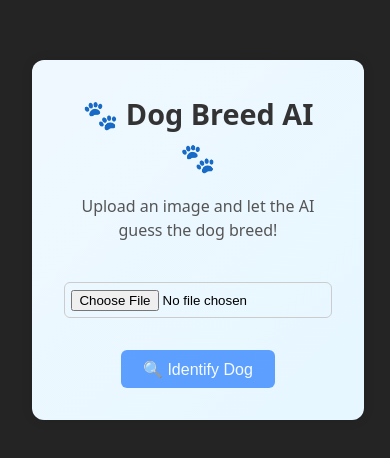
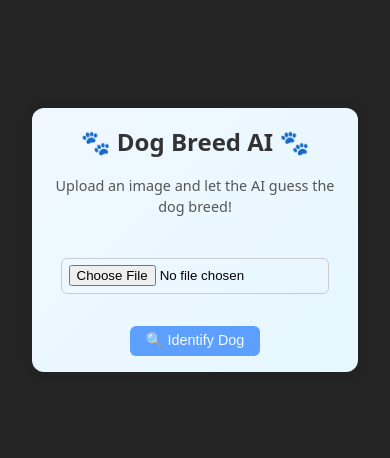
Before and after one commit to IllSmithDa/animal-client, a React (Vite) app: page / in a window 390 px wide. Shown: the part 182-640 px from the top of the page. Built offline with nearby package versions, Linux system fonts and the light colour scheme.

Commit message:
adjusted css strategy

```diff
--- a/src/App.tsx
+++ b/src/App.tsx
@@ -1,5 +1,5 @@
 import './App.css'
-import ImagePredictor from './components/ImagePredictor'
+import ImagePredictor from './components/ImagePredictor/ImagePredictor'
 
 function App() {
   return (
--- /dev/null
+++ b/src/components/ImagePredictor/ImagePredictor.css
@@ -0,0 +1,107 @@
+.container {
+  max-width: 480px;
+  margin: 2rem auto;
+  padding: 2rem;
+  text-align: center;
+  background: linear-gradient(135deg, #f0f8ff, #e6f7ff);
+  border-radius: 12px;
+  box-shadow: 0 0 12px rgba(0, 0, 0, 0.1);
+}
+
+.header {
+  font-size: 1.8rem;
+  margin-bottom: 0.5rem;
+  color: #333;
+  margin: auto;
+}
+
+.subHeader {
+  font-size: 1rem;
+  color: #555;
+  margin-bottom: 1.5rem;
+}
+
+.fileInput {
+  margin: 1rem 0;
+  padding: 0.4rem;
+  border: 1px solid #ccc;
+  border-radius: 6px;
+  cursor: pointer;
+  color: #000;
+}
+
+.button {
+  background-color: #0066ff;
+  color: #fff;
+  border: none;
+  border-radius: 6px;
+  padding: 0.6rem 1.4rem;
+  font-size: 1rem;
+  margin-top: 1rem;
+  transition: background-color 0.2s;
+}
+
+.imageContainer {
+  margin-top: 1.5rem;
+}
+
+.image {
+  width: 100%;
+  max-height: 300px;
+  object-fit: contain;
+  border-radius: 10px;
+  box-shadow: 0 4px 12px rgba(0, 0, 0, 0.2);
+}
+
+.predictionBox {
+  margin-top: 1.5rem;
+  background-color: #f4faff;
+  border: 1px solid #b3daff;
+  padding: 1rem;
+  border-radius: 8px;
+  font-size: 1.1rem;
+  color: #004085;
+}
+
+.factBox {
+  margin-top: 1.5rem;
+  background-color: #fff3cd;
+  border: 1px solid #ffeeba;
+  padding: 1rem;
+  border-radius: 8px;
+  font-size: 1.1rem;
+  color: #856404;
+  text-align: left;
+  line-height: 1.5;
+  font-family: Arial, sans-serif;
+  font-weight: 400;
+  box-shadow: 0 4px 12px rgba(0, 0, 0, 0.1);
+  max-width: 90%;
+  margin: 1rem auto;
+  transition: transform 0.2s;
+}
+
+@media screen and (max-width: 600px) {
+  .container {
+    padding: 1rem;
+    margin: 10px auto;
+  }
+  .header {
+    font-size: 1.5rem;
+  }
+  .subHeader {
+    font-size: 0.9rem;
+  }
+  .button {
+    padding: 0.4rem 1rem;
+    font-size: 0.9rem;
+  }
+  .factBox {
+    font-size: 1rem;
+    padding: 0.8rem;
+  }
+  .image {
+    max-height: 200px;
+  }
+
+}
--- a/src/components/ImagePredictor.tsx
+++ b/src/components/ImagePredictor/ImagePredictor.tsx
@@ -1,7 +1,7 @@
-/* eslint-disable @typescript-eslint/no-explicit-any */
 /* eslint-disable @typescript-eslint/no-unused-vars */
 import React, { useState } from 'react';
-import Loader from './Loader/Loader';
+import Loader from '../Loader/Loader';
+import './ImagePredictor.css';
 
 export default function ImagePredictor() {
   const [file, setFile] = useState<File>();
@@ -77,22 +77,22 @@ export default function ImagePredictor() {
   };
 
   return (
-    <div style={styles.container}>
-      <h2 style={styles.header}>🐾 Dog Breed AI 🐾</h2>
-      <p style={styles.subHeader}>Upload an image and let the AI guess the dog breed!</p>
+    <div className='container'>
+      <h2 className='header'>🐾 Dog Breed AI 🐾</h2>
+      <p className='subHeader'>Upload an image and let the AI guess the dog breed!</p>
 
       <input
         type="file"
         accept="image/*"
         onChange={handleFileChange}
-        style={styles.fileInput}
+        className='fileInput'
       />
 
       <button
         onClick={handleSubmit}
         disabled={!file || loading}
+        className='button'
         style={{
-          ...styles.button,
           opacity: !file || loading ? 0.6 : 1,
           cursor: !file || loading ? 'not-allowed' : 'pointer',
         }}
@@ -101,22 +101,22 @@ export default function ImagePredictor() {
       </button>
 
       {previewURL && (
-        <div style={styles.imageContainer}>
+        <div className='imageContainer'>
           <img
             src={previewURL}
             alt="Uploaded Preview"
-            style={styles.image}
+            className='image'
           />
         </div>
       )}
 
       {prediction && (
-        <div style={styles.predictionBox}>
+        <div className='predictionBox'>
           <strong>Prediction:</strong> {prediction}
         </div>
       )}
       {dogFacts && (
-        <div style={styles.factBox}>
+        <div className='factBox'>
           <strong></strong> {dogFacts}
         </div>
       )}
@@ -126,106 +126,3 @@ export default function ImagePredictor() {
     </div>
   );
 }
-
-const styles: any = {
-  container: {
-    maxWidth: '480px',
-    margin: '2rem auto',
-    padding: '2rem',
-    textAlign: 'center',
-    background: 'linear-gradient(135deg, #f0f8ff, #e6f7ff)',
-    borderRadius: '12px',
-    boxShadow: '0 0 12px rgba(0,0,0,0.1)',
-  },
-  header: {
-    fontSize: '1.8rem',
-    marginBottom: '0.5rem',
-    color: '#333',
-    margin: 'auto',
-  },
-  subHeader: {
-    fontSize: '1rem',
-    color: '#555',
-    marginBottom: '1.5rem',
-  },
-  fileInput: {
-    margin: '1rem 0',
-    padding: '0.4rem',
-    border: '1px solid #ccc',
-    borderRadius: '6px',
-    cursor: 'pointer',
-    color: '#000'
-  },
-  button: {
-    backgroundColor: '#0066ff',
-    color: '#fff',
-    border: 'none',
-    borderRadius: '6px',
-    padding: '0.6rem 1.4rem',
-    fontSize: '1rem',
-    marginTop: '1rem',
-    transition: 'background-color 0.2s',
-  },
-  imageContainer: {
-    marginTop: '1.5rem',
-  },
-  image: {
-    width: '100%',
-    maxHeight: '300px',
-    objectFit: 'contain',
-    borderRadius: '10px',
-    boxShadow: '0 4px 12px rgba(0, 0, 0, 0.2)',
-  },
-  predictionBox: {
-    marginTop: '1.5rem',
-    backgroundColor: '#f4faff',
-    border: '1px solid #b3daff',
-    padding: '1rem',
-    borderRadius: '8px',
-    fontSize: '1.1rem',
-    color: '#004085',
-  },
-  factBox: {
-    marginTop: '1.5rem',
-    backgroundColor: '#fff3cd',
-    border: '1px solid #ffeeba',
-    padding: '1rem',
-    borderRadius: '8px',
-    fontSize: '1.1rem',
-    color: '#856404',
-    textAlign: 'left',
-    lineHeight: '1.5',
-    fontFamily: 'Arial, sans-serif',
-    fontWeight: '400',
-    boxShadow: '0 4px 12px rgba(0, 0, 0, 0.1)',
-    maxWidth: '90%',
-    margin: '1rem auto',
-    transition: 'transform 0.2s',
-  },
-
-  'media (max-width: 600px)': {
-    container: {
-      maxWidth: '90%',
-      padding: '1rem',
-    },
-    header: {
-      fontSize: '1.5rem',
-    },
-    subHeader: {
-      fontSize: '0.9rem',
-    },
-    button: {
-      padding: '0.4rem 1rem',
-      fontSize: '0.9rem',
-    },
-    image: {
-      maxHeight: '200px',
-    },
-    predictionBox: {
-      fontSize: '1rem',
-    },
-    factBox: {
-      fontSize: '1rem',
-    },
-  }
-};
```
